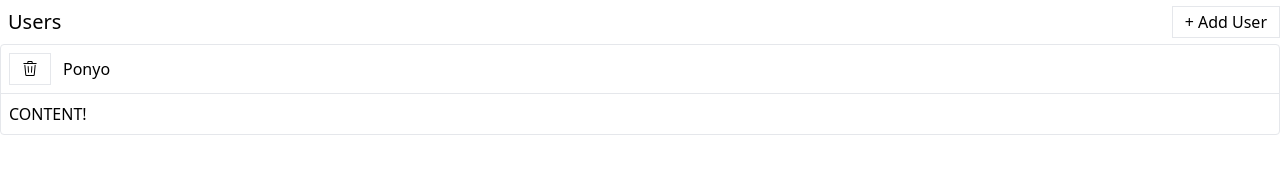
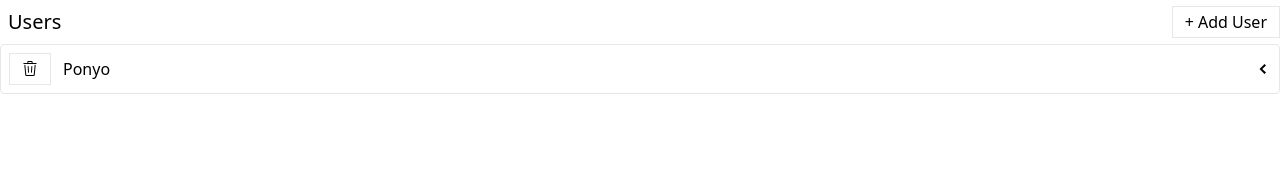
Before and after one commit to LJBL22/media, a React (Vite) app: page / in a window 1280 px wide. Shown: the top 184 px of the page. Built offline with nearby package versions, Linux system fonts and the light colour scheme; data requests are answered from the project's data file.

Commit message:
~U381 wrap up ExpandablePanel

```diff
--- a/src/components/ExpandablePanel.jsx
+++ b/src/components/ExpandablePanel.jsx
@@ -1,12 +1,23 @@
+import { useState } from 'react';
+import { GoChevronDown, GoChevronLeft } from 'react-icons/go';
+
 const ExpandablePanel = ({ header, children }) => {
+  const [expanded, setExpanded] = useState(false);
+  const handleClick = () => {
+    setExpanded(!expanded);
+  };
   return (
     <div className='mb-2 border rounded'>
-      <div className='flex p-2 justify-between items-center cursor pointer'>
+      <div
+        className='flex p-2 justify-between items-center cursor-pointer'
+        onClick={handleClick}
+      >
         <div className='flex flex-row items-center justify-between'>
           {header}
         </div>
+        <div>{expanded ? <GoChevronDown /> : <GoChevronLeft />}</div>
       </div>
-      <div className='p-2 border-t'>{children}</div>
+      {expanded && <div className='p-2 border-t'>{children}</div>}
     </div>
   );
 };
```
